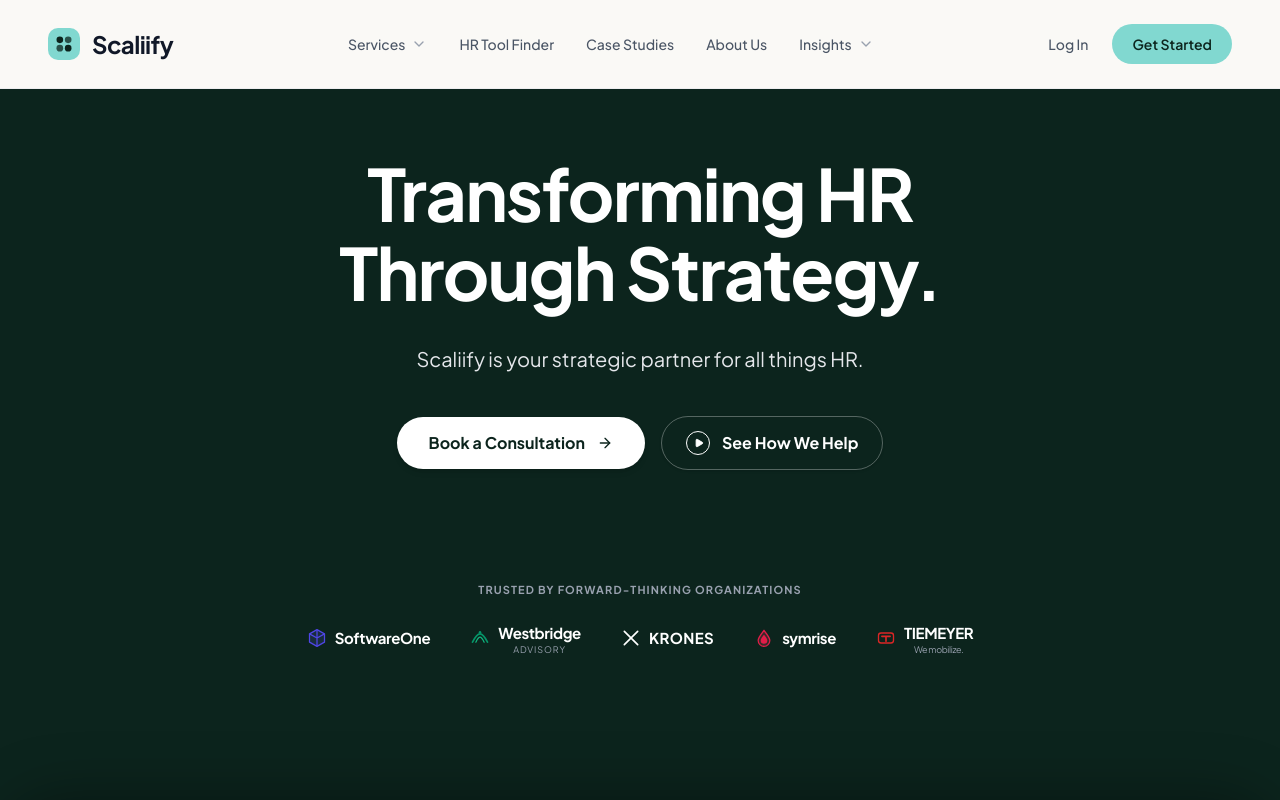
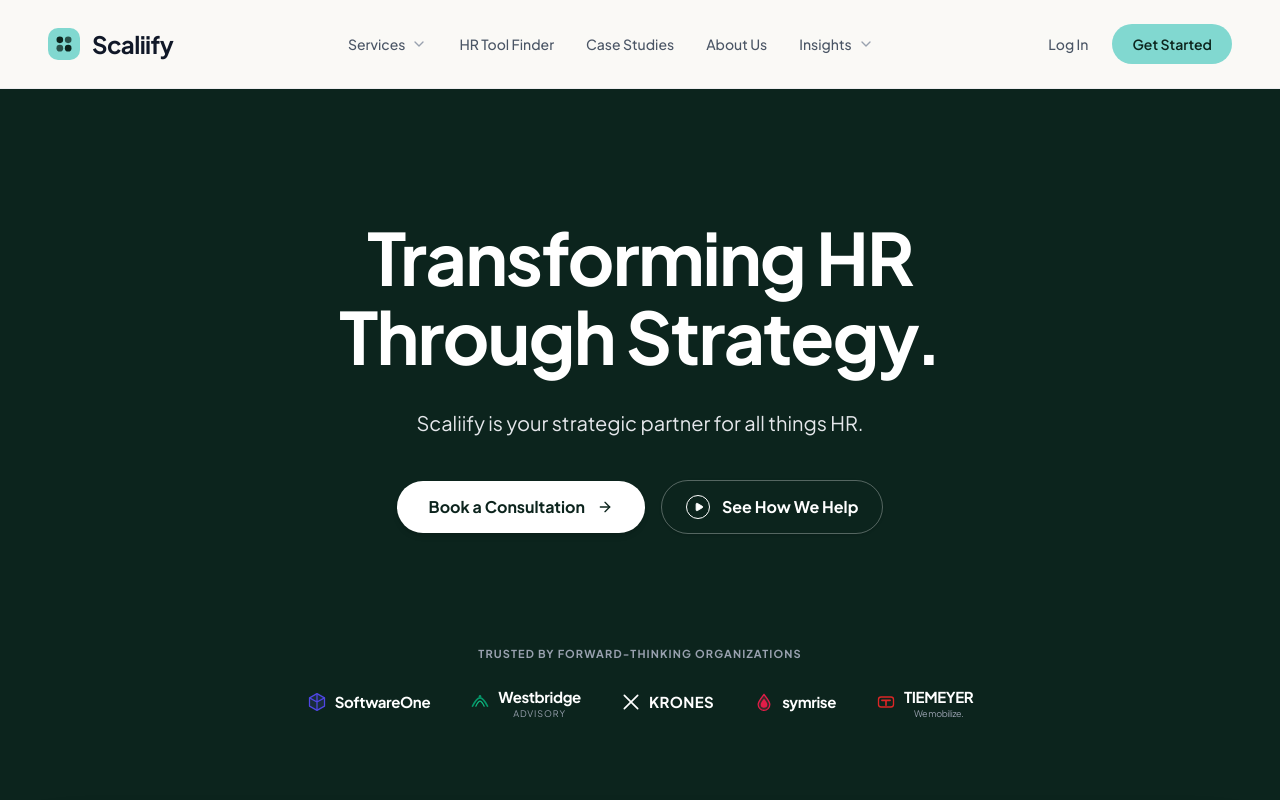
Before and after one commit to halasmarttechnologies/Scaliify, a Next.js app: page / in a window 1280 px wide. Shown: the top 800 px of the page. Built offline with nearby package versions, Linux system fonts and the light colour scheme.

Commit message:
style(hero): push content down and center vertically

```diff
--- a/src/components/home/Hero.tsx
+++ b/src/components/home/Hero.tsx
@@ -50,7 +50,7 @@ export function Hero() {
       <section ref={contentRef} className="relative z-10 w-full overflow-hidden">
         <Navbar />
 
-        <div className="w-full max-w-[1440px] mx-auto px-6 sm:px-10 lg:px-12 pt-10 pb-20 lg:pt-16 lg:pb-32 relative">
+        <div className="w-full max-w-[1440px] mx-auto px-6 sm:px-10 lg:px-12 pt-24 pb-20 lg:pt-32 lg:pb-32 relative min-h-[85vh] flex flex-col justify-center">
           <div className="flex flex-col items-center justify-center relative z-10 text-center">
 
             {/* ONLY COLUMN: Text */}
```
